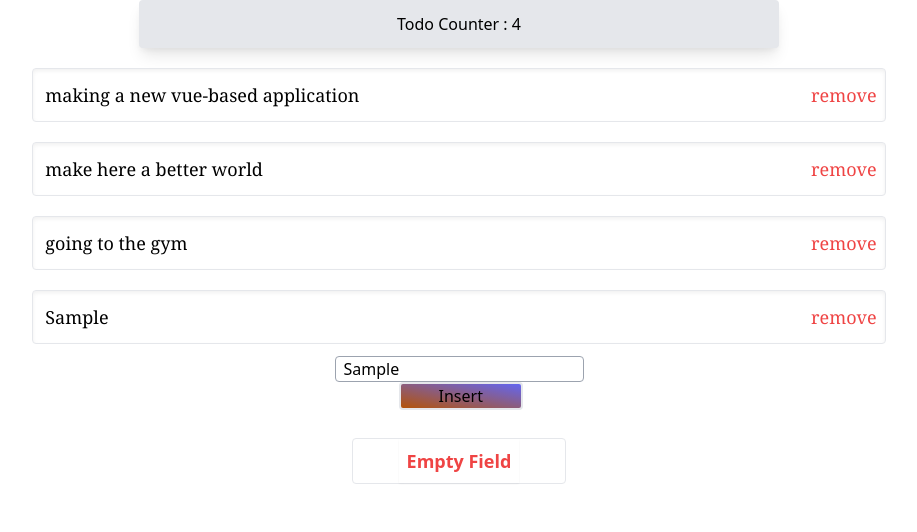
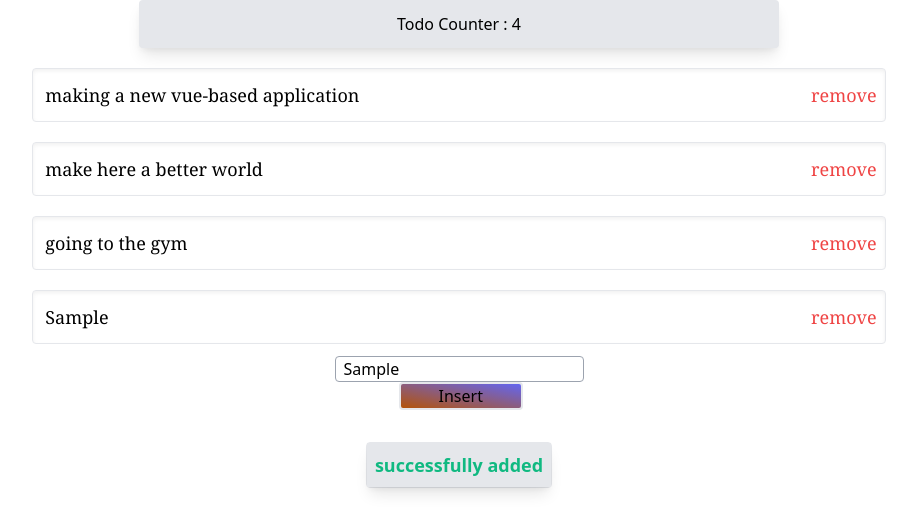
Before and after one commit to Erfan-Motallebi/vueApp-todoList-tailwind, a Vue app: page / in a window 1280 px wide. Both pictures are taken after typing "Sample" into the empty fields and a click on the input "Insert". Shown: the top 532 px of the page, without its empty margins (181-1098 px from the left). Built offline with nearby package versions, Linux system fonts and the light colour scheme.

Commit message:
controlling the message status of the result made by a user

```diff
--- a/src/components/TodoList.vue
+++ b/src/components/TodoList.vue
@@ -31,8 +31,13 @@
         class="w-1/2 mx-16 border-2 rounded bg-gradient-to-tr from-yellow-700 to-indigo-500"
       />
     </form>
-    <section class="w-2/12 flex justify-center my-4 border rounded m-auto">
-      <h1 class="text-lg p-2 shadow-sm font-bold text-red-500">Empty Field</h1>
+    <section class="flex justify-center my-5 border rounded m-auto">
+      <h1
+        class="text-lg p-2 font-bold shadow-lg bg-gray-200"
+        v-bind:hidden="hidden"
+      >
+        <span :class="[showColor]">{{ message }}</span>
+      </h1>
     </section>
   </div>
 </template>
@@ -42,7 +47,10 @@ export default {
   data() {
     return {
       todoCounter: 0,
+      hidden: true,
       newTask: "",
+      clr: "",
+      message: "",
       todos: [
         { id: 0, job: "making a new vue-based application" },
         { id: 1, job: "make here a better world" },
@@ -50,15 +58,37 @@ export default {
       ],
     };
   },
+  computed: {
+    showMessage: {
+      set(value) {
+        this.hidden = value;
+      },
+    },
+    showColor: {
+      get() {
+        return this.clr;
+      },
+      set(color) {
+        this.clr = color;
+      },
+    },
+  },
   methods: {
     addTask() {
       if (this.newTask == "") {
-        console.error("error founded");
+        this.showMessage = false;
+        this.message = "Empty Field";
+        this.showColor = "text-red-500";
+        setTimeout(() => (this.hidden = true), 3000);
       } else {
         this.todos.push({
           id: new Date().getTime().toString(),
           job: this.newTask,
         });
+        this.showMessage = false;
+        this.message = "successfully added";
+        this.showColor = "text-green-500";
+        setTimeout(() => (this.hidden = true), 3000);
       }
     },
     remove(id) {
```
